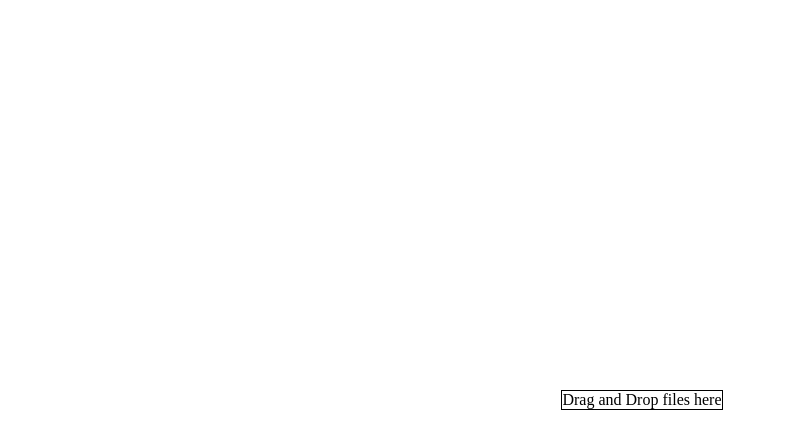
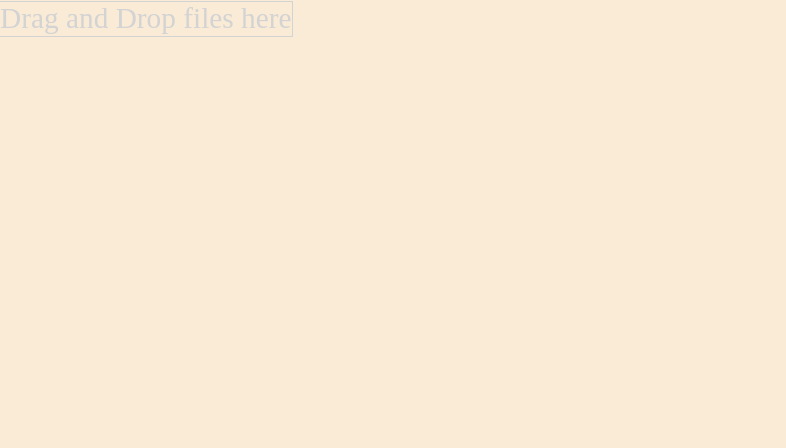
Before and after one commit to DontRestOnPretty/at-de-tach, a plain HTML site: page index.html in a window 1280 px wide. Shown: the whole page, without its empty margins (0-786 px from the left). Drawn offline with Linux system fonts and the light colour scheme.

Commit message:
Give up on centering anything, ever

```diff
--- a/index.html
+++ b/index.html
@@ -3,13 +3,14 @@
 <head>
   <link rel="stylesheet" type="text/css" media="screen" href="normalize.css" />
   <meta charset="utf-8" />
+  <meta http-equiv="X-UA-Compatible" content="IE=edge">
   <title>At-De-tach</title>
   <meta name="viewport" content="width=device-width, initial-scale=1">
   <link rel="stylesheet" type="text/css" media="screen" href="main.css" />
   <script src="main.js"></script>
 </head>
-<body class="centered-wrapper">
-  <div id="drop_zone" class="centered-content" ondrop="dropFileHandler(event)" ondragover="dragOverHandler(event)">
+<body ondrop="dropFileHandler(event)" ondragover="dragOverHandler(event)">
+  <div id="drop_zone" class="centered-wrapper">
     Drag and Drop files here
   </div>
 </body>
--- a/main.css
+++ b/main.css
@@ -4,22 +4,19 @@ Centered-wrapper and Centered-content from https://stackoverflow.com/a/35047036
 html, body {
   width: 100%;
   height: 100%;
+  margin: 0;
   padding: 0;
-  margin: 0;
+  font-family: 'Times New Roman', Times, serif;
+  font-size: 22pt;
+  color: lightgray;
+  background-color: antiquewhite;
 }
 .centered-wrapper {
-    position: relative;
-    text-align: center;
+  display: inline-block;
+  position: relative;
+  vertical-align: middle;
+  text-align: left;
+  -webkit-align-self: center;
+  align-self: center;
+  outline: 1px solid lightgray;
 }
-.centered-wrapper:before {
-    content: "";
-    position: relative;
-    display: inline-block;
-    width: 0; height: 100%;
-    vertical-align: middle;
-}
-.centered-content {
-    display: inline-block;
-    vertical-align: middle;
-    outline: 1px solid black;
-}
```
